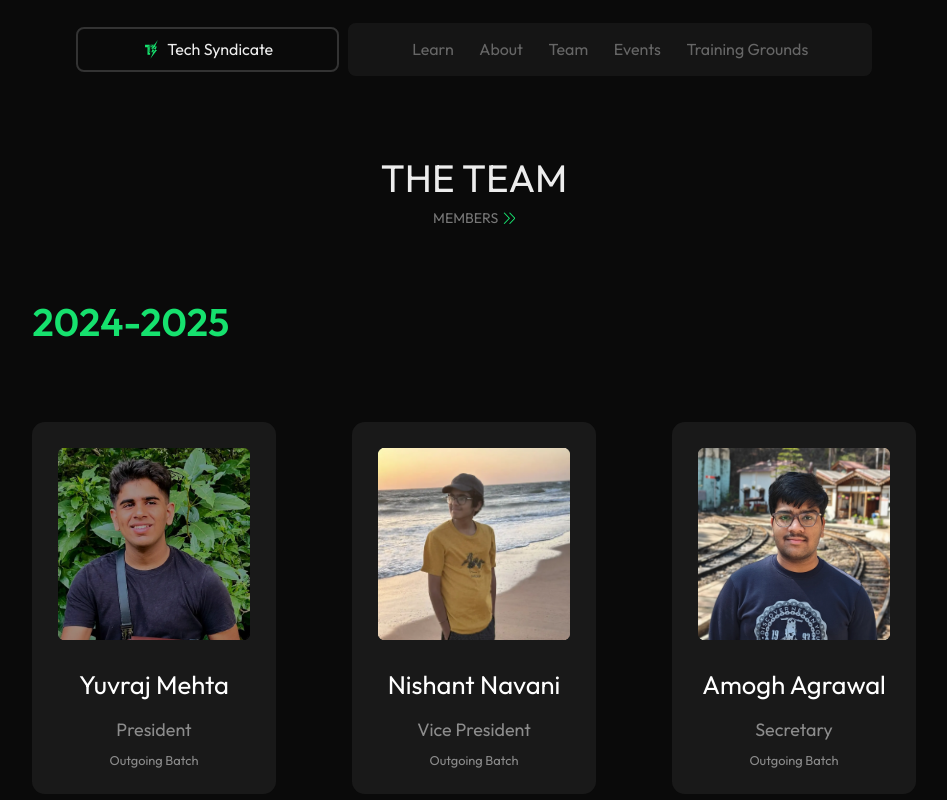
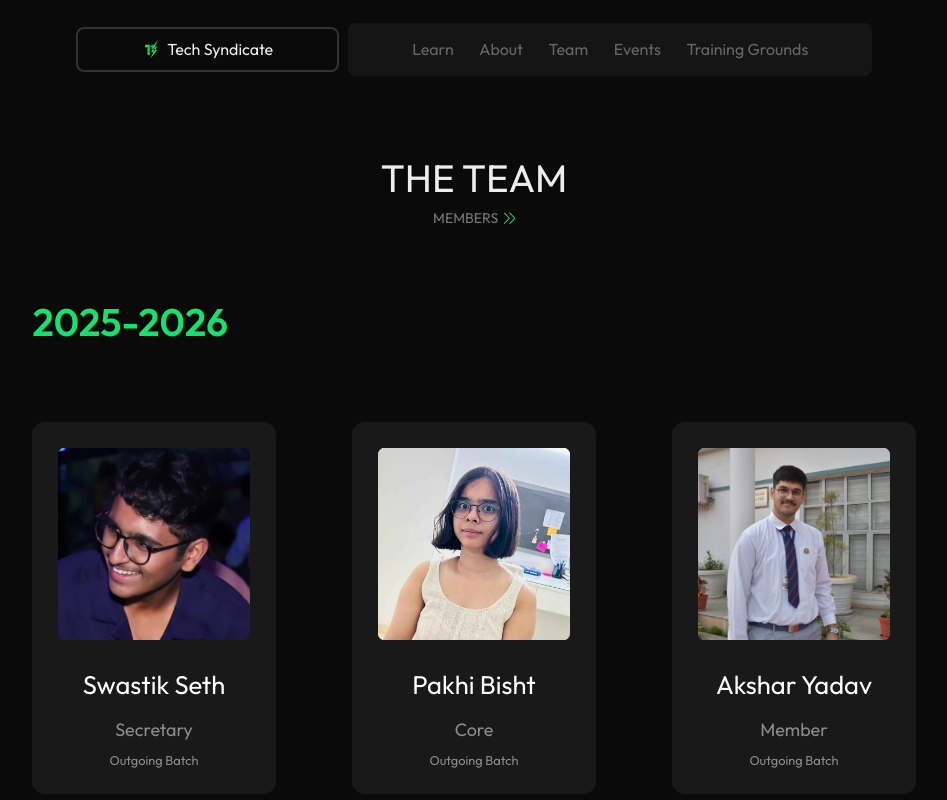
Before and after one commit to techsyndicate/ts-25, a Next.js app: page /alumni in a window 1280 px wide. Shown: the whole page, without its empty margins (166-1113 px from the left). Built offline with nearby package versions, Linux system fonts and the light colour scheme.

Commit message:
chore: update alumni, add tg on events page

```diff
--- a/app/events/page.tsx
+++ b/app/events/page.tsx
@@ -27,17 +27,20 @@ function Events() {
         <div className="mt-[10vw] md:mt-[-5vh] flex flex-col items-center justify-center md:block md:relative blobs">
           {isMobile ? (
             <>
-              <MobileEventCard title="InTech" date="May 18 - Jun 5" />
+              <MobileEventCard title="Training Grounds" date="Apr 25 Onwards" link="/tg" />
               <img src="./events/mobile/line2.svg" alt="" />
-              <MobileEventCard title="Robotronics" date="Aug 8 - Aug 20" link="/robotronics" />
+              <MobileEventCard title="inTech" date="TBD - TBD" />
+              <img src="./events/mobile/line2.svg" alt="" />
+              <MobileEventCard title="Robotronics" date="TBD - TBD" />
               <div className="w-[100%] h-[12vw]"></div>
             </>
           ) : (
             <>
               <EventCard
-                title="InTech"
-                date="May 18 - Jun 5"
+                title="Training Grounds"
+                date="Apr 25 Onwards"
                 styles="top-[9vw] left-[26.5vw]"
+                link="/tg"
               />
               <img
                 className="absolute top-[14.625vw] w-[17.3vw] left-[48.5vw]"
@@ -45,12 +48,21 @@ function Events() {
                 alt=""
               />
               <EventCard
+                title="inTech"
+                date="TBD - TBD"
+                styles="top-[28.8vw] right-[26.5vw]"
+              />
+              <img
+                className="absolute top-[31.625vw] w-[17.3vw] left-[34.2vw]"
+                src="./events/line2.svg"
+                alt=""
+              />
+              <EventCard
                 title="Robotronics"
-                date="Aug 8 - Aug 19"
-                styles="top-[28.8vw] right-[26.5vw]"
-                link='/robotronics'
+                date="TBD - TBD"
+                styles="top-[46.55vw] left-[26.5vw]"
               />
-              <div className="absolute top-[37.6vw] left-[26.5vw] w-[22vw] h-[4.5vw] mt-[2.5vw]"></div>
+              <div className="absolute top-[51.55vw] left-[26.5vw] w-[22vw] h-[4.5vw] mt-[2.5vw]"></div>
             </>
           )}
         </div>
--- a/components/EventCard.tsx
+++ b/components/EventCard.tsx
@@ -13,7 +13,7 @@ function EventCard(props: EventCardProps) {
       className={`absolute w-[22vw] rounded-lg bg-[#191919] ${props.styles} py-[1.875vw] pl-[1.875vw]`}
     >
       <h1 className="text-[1.7vw] font-medium">{props.title}</h1>
-      {props.date === "May 18 - Jun 5" ? (
+      {props.title != "Training Grounds" ? (
         <p className="text-[1.4vw] text-[rgba(255,255,255,0.6)]">
           {props.date}
         </p>
@@ -27,7 +27,9 @@ function EventCard(props: EventCardProps) {
             boxShadow:
               "0 14px 28px rgba(22,225,110,0.25), 0 5px 10px rgba(22,225,110,0.22)",
           }}
-          onClick={() => {window.open(props.link || 'https://techsyndicate.us', '_blank')}}
+          onClick={() => {
+            window.open(props.link || "https://techsyndicate.us", "_blank");
+          }}
         >
           Join
         </button>
--- a/components/MobileEventCard.tsx
+++ b/components/MobileEventCard.tsx
@@ -11,7 +11,7 @@ function MobileEventCard(props: EventCardProps) {
   return (
     <div className="w-[60vw] h-[32.4vw] bg-[#191919] p-[3.5vw] rounded-lg">
       <h1 className="text-[5.5vw] font-medium">{props.title}</h1>
-      {props.date === "May 18 - Jun 5" ? (
+      {props.title != "Training Grounds" ? (
         <p className="text-[rgba(255,255,255,0.6)]">{props.date}</p>
       ) : (
         <p className="text-[#16e16e]">{props.date}</p>
--- a/data/alumni.json
+++ b/data/alumni.json
@@ -1,4 +1,44 @@
 [
+  {
+    "batch": "2025-2026",
+    "alumni": [
+      {
+        "name": "Swastik Seth",
+        "exrole": "Secretary",
+        "pfp": "/pics/swastik_seth.webp",
+        "batch": "2025-2026",
+        "status": "Outgoing Batch"
+      },
+      {
+        "name": "Pakhi Bisht",
+        "exrole": "Core",
+        "pfp": "/pics/pakhi_bisht.webp",
+        "batch": "2025-2026",
+        "status": "Outgoing Batch"
+      },
+      {
+        "name": "Akshar Yadav",
+        "exrole": "Member",
+        "pfp": "/pics/akshar_yadav.webp",
+        "batch": "2025-2026",
+        "status": "Outgoing Batch"
+      },
+      {
+        "name": "Diya Kerur",
+        "exrole": "Member",
+        "pfp": "/pics/diya_kerur.webp",
+        "batch": "2025-2026",
+        "status": "Outgoing Batch"
+      },
+      {
+        "name": "Aryaman Yadav",
+        "exrole": "Member",
+        "pfp": "/pics/aryaman_yadav.webp",
+        "batch": "2025-2026",
+        "status": "Outgoing Batch"
+      }
+    ]
+  },
   {
     "batch": "2024-2025",
     "alumni": [
@@ -7,49 +47,49 @@
         "exrole": "President",
         "pfp": "/pics/yuvraj_mehta.webp",
         "batch": "2024-2025",
-        "status": "Outgoing Batch"
+        "status": "Student at University of Maryland"
       },
       {
         "name": "Nishant Navani",
         "exrole": "Vice President",
         "pfp": "/pics/nishant_navani.webp",
         "batch": "2024-2025",
-        "status": "Outgoing Batch"
+        "status": "Student at SRCC"
       },
       {
         "name": "Amogh Agrawal",
         "exrole": "Secretary",
         "pfp": "/pics/amogh_agrawal.webp",
         "batch": "2024-2025",
-        "status": "Outgoing Batch"
+        "status": "Student at MIT, Manipal"
       },
       {
         "name": "Aarth Shah",
         "exrole": "Joint Secretary",
         "pfp": "/pics/aarth_shah.webp",
         "batch": "2024-2025",
-        "status": "Outgoing Batch"
+        "status": "Student at BITS Goa"
       },
       {
         "name": "Uday Modi",
         "pfp": "/pics/uday_modi.webp",
         "exrole": "Member",
         "batch": "2024-2025",
-        "status": "Outgoing Batch"
+        "status": "Student at IIT Delhi"
       },
       {
         "name": "Aryan Soni",
         "exrole": "Member",
         "pfp": "/pics/aryan_soni.webp",
         "batch": "2024-2025",
-        "status": "Outgoing Batch"
+        "status": "Student at Jain University"
       },
       {
         "name": "Kaiwalya Jain",
         "exrole": "Member",
         "pfp": "/pics/kaiwalya_jain.webp",
         "batch": "2024-2025",
-        "status": "Outgoing Batch"
+        "status": "Student at MUJ"
       },
       {
         "name": "Pranjall Pahuja",
```
